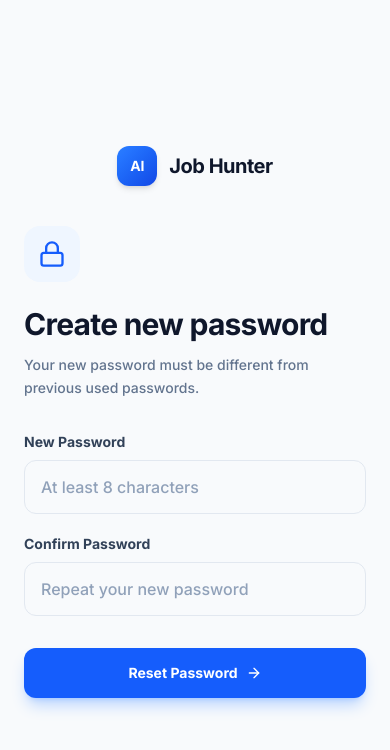
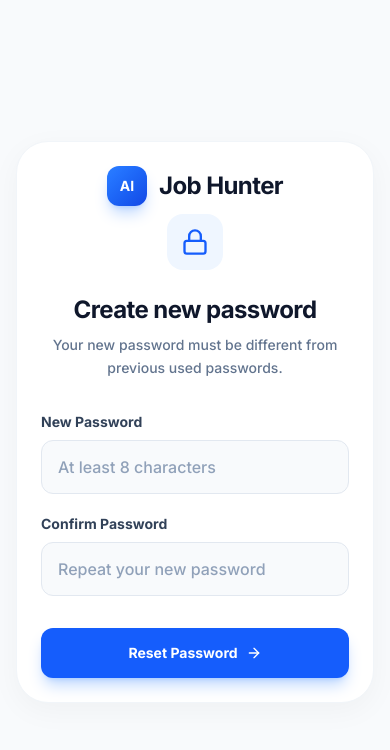
Before and after one commit to akhilmakwana2005/AI-Job-Hunter, a React (Vite) app: page /reset-password/1 in a window 390 px wide. Shown: the top 750 px of the page. Built offline with nearby package versions, Linux system fonts and the light colour scheme; no server answers.

Commit message:
style: improve auth pages UI for mobile with premium card containers

```diff
--- a/src/pages/auth/ForgotPassword.jsx
+++ b/src/pages/auth/ForgotPassword.jsx
@@ -70,26 +70,26 @@ const ForgotPassword = () => {
       </div>
 
       {/* Right Side - Form */}
-      <div className="flex-1 flex items-center justify-center p-6 sm:p-12 lg:p-16 bg-slate-50 lg:bg-white relative">
-        <div className="w-full max-w-md space-y-8 relative z-10">
+      <div className="flex-1 flex items-center justify-center p-4 sm:p-12 lg:p-16 bg-slate-50 lg:bg-white relative">
+        <div className="w-full max-w-md bg-white lg:bg-transparent p-6 sm:p-10 lg:p-0 rounded-[2rem] shadow-[0_8px_30px_rgb(0,0,0,0.04)] lg:shadow-none border border-slate-100 lg:border-transparent space-y-8 relative z-10">
 
           {/* Mobile Logo */}
-          <div className="lg:hidden flex items-center gap-3 justify-center mb-10">
-            <div className="w-10 h-10 bg-gradient-to-br from-blue-500 to-blue-700 text-white rounded-xl flex items-center justify-center font-extrabold text-sm shadow-md">AI</div>
-            <span className="font-extrabold text-xl tracking-tight text-slate-900">Job Hunter</span>
+          <div className="lg:hidden flex items-center gap-3 justify-center mb-2">
+            <div className="w-10 h-10 bg-gradient-to-br from-blue-500 to-blue-700 text-white rounded-xl flex items-center justify-center font-extrabold text-sm shadow-lg shadow-blue-500/30">AI</div>
+            <span className="font-extrabold text-2xl tracking-tight text-slate-900">Job Hunter</span>
           </div>
 
-          <div>
-            <Link to="/login" className="inline-flex items-center text-sm font-bold text-slate-500 hover:text-blue-600 transition-colors mb-6 group">
+          <div className="text-center lg:text-left">
+            <Link to="/login" className="inline-flex items-center text-sm font-bold text-slate-500 hover:text-blue-600 transition-colors mb-6 group justify-center lg:justify-start w-full lg:w-auto">
               <ArrowLeft className="w-4 h-4 mr-2 group-hover:-translate-x-1 transition-transform" /> Back to log in
             </Link>
-            <div className="w-14 h-14 bg-blue-50 rounded-2xl flex items-center justify-center mb-6">
+            <div className="w-14 h-14 bg-blue-50 rounded-2xl flex items-center justify-center mx-auto lg:mx-0 mb-6">
               <KeyRound className="w-7 h-7 text-blue-600" />
             </div>
-            <h2 className="text-3xl font-extrabold text-slate-900 tracking-tight">
+            <h2 className="text-2xl sm:text-3xl font-extrabold text-slate-900 tracking-tight">
               Forgot password?
             </h2>
-            <p className="mt-3 text-sm text-slate-500 font-medium leading-relaxed">
+            <p className="mt-2 text-sm text-slate-500 font-medium leading-relaxed">
               No worries, we'll send you reset instructions. Please enter the email address associated with your account.
             </p>
           </div>
--- a/src/pages/auth/Login.jsx
+++ b/src/pages/auth/Login.jsx
@@ -90,20 +90,20 @@ const Login = () => {
       </div>
 
       {/* Right Side - Form */}
-      <div className="flex-1 flex items-center justify-center p-6 sm:p-12 lg:p-16 bg-slate-50 lg:bg-white relative">
-        <div className="w-full max-w-md space-y-8 relative z-10">
+      <div className="flex-1 flex items-center justify-center p-4 sm:p-12 lg:p-16 bg-slate-50 lg:bg-white relative">
+        <div className="w-full max-w-md bg-white lg:bg-transparent p-6 sm:p-10 lg:p-0 rounded-[2rem] shadow-[0_8px_30px_rgb(0,0,0,0.04)] lg:shadow-none border border-slate-100 lg:border-transparent space-y-8 relative z-10">
 
           {/* Mobile Logo */}
-          <div className="lg:hidden flex items-center gap-3 justify-center mb-10">
-            <div className="w-10 h-10 bg-gradient-to-br from-blue-500 to-blue-700 text-white rounded-xl flex items-center justify-center font-extrabold text-sm shadow-md">AI</div>
-            <span className="font-extrabold text-xl tracking-tight text-slate-900">Job Hunter</span>
+          <div className="lg:hidden flex items-center gap-3 justify-center mb-2">
+            <div className="w-10 h-10 bg-gradient-to-br from-blue-500 to-blue-700 text-white rounded-xl flex items-center justify-center font-extrabold text-sm shadow-lg shadow-blue-500/30">AI</div>
+            <span className="font-extrabold text-2xl tracking-tight text-slate-900">Job Hunter</span>
           </div>
 
-          <div>
-            <h2 className="text-3xl font-extrabold text-slate-900 tracking-tight">
+          <div className="text-center lg:text-left">
+            <h2 className="text-2xl sm:text-3xl font-extrabold text-slate-900 tracking-tight">
               Sign in to your account
             </h2>
-            <p className="mt-3 text-sm text-slate-500 font-medium">
+            <p className="mt-2 text-sm text-slate-500 font-medium">
               Or{' '}
               <Link to="/register" className="font-bold text-blue-600 hover:text-blue-700 transition-colors">
                 create a new account
--- a/src/pages/auth/Register.jsx
+++ b/src/pages/auth/Register.jsx
@@ -91,20 +91,20 @@ const Register = () => {
       </div>
 
       {/* Right Side - Form */}
-      <div className="flex-1 flex items-center justify-center p-6 sm:p-12 lg:p-16 bg-slate-50 lg:bg-white relative">
-        <div className="w-full max-w-md space-y-8 relative z-10">
+      <div className="flex-1 flex items-center justify-center p-4 sm:p-12 lg:p-16 bg-slate-50 lg:bg-white relative">
+        <div className="w-full max-w-md bg-white lg:bg-transparent p-6 sm:p-10 lg:p-0 rounded-[2rem] shadow-[0_8px_30px_rgb(0,0,0,0.04)] lg:shadow-none border border-slate-100 lg:border-transparent space-y-8 relative z-10">
 
           {/* Mobile Logo */}
-          <div className="lg:hidden flex items-center gap-3 justify-center mb-10">
-            <div className="w-10 h-10 bg-gradient-to-br from-blue-500 to-blue-700 text-white rounded-xl flex items-center justify-center font-extrabold text-sm shadow-md">AI</div>
-            <span className="font-extrabold text-xl tracking-tight text-slate-900">Job Hunter</span>
+          <div className="lg:hidden flex items-center gap-3 justify-center mb-2">
+            <div className="w-10 h-10 bg-gradient-to-br from-blue-500 to-blue-700 text-white rounded-xl flex items-center justify-center font-extrabold text-sm shadow-lg shadow-blue-500/30">AI</div>
+            <span className="font-extrabold text-2xl tracking-tight text-slate-900">Job Hunter</span>
           </div>
 
-          <div>
-            <h2 className="text-3xl font-extrabold text-slate-900 tracking-tight">
+          <div className="text-center lg:text-left">
+            <h2 className="text-2xl sm:text-3xl font-extrabold text-slate-900 tracking-tight">
               Create your account
             </h2>
-            <p className="mt-3 text-sm text-slate-500 font-medium">
+            <p className="mt-2 text-sm text-slate-500 font-medium">
               Already have an account?{' '}
               <Link to="/login" className="font-bold text-blue-600 hover:text-blue-700 transition-colors">
                 Sign in instead
--- a/src/pages/auth/ResetPassword.jsx
+++ b/src/pages/auth/ResetPassword.jsx
@@ -83,23 +83,23 @@ const ResetPassword = () => {
       </div>
 
       {/* Right Side - Form */}
-      <div className="flex-1 flex items-center justify-center p-6 sm:p-12 lg:p-16 bg-slate-50 lg:bg-white relative">
-        <div className="w-full max-w-md space-y-8 relative z-10">
+      <div className="flex-1 flex items-center justify-center p-4 sm:p-12 lg:p-16 bg-slate-50 lg:bg-white relative">
+        <div className="w-full max-w-md bg-white lg:bg-transparent p-6 sm:p-10 lg:p-0 rounded-[2rem] shadow-[0_8px_30px_rgb(0,0,0,0.04)] lg:shadow-none border border-slate-100 lg:border-transparent space-y-8 relative z-10">
 
           {/* Mobile Logo */}
-          <div className="lg:hidden flex items-center gap-3 justify-center mb-10">
-            <div className="w-10 h-10 bg-gradient-to-br from-blue-500 to-blue-700 text-white rounded-xl flex items-center justify-center font-extrabold text-sm shadow-md">AI</div>
-            <span className="font-extrabold text-xl tracking-tight text-slate-900">Job Hunter</span>
+          <div className="lg:hidden flex items-center gap-3 justify-center mb-2">
+            <div className="w-10 h-10 bg-gradient-to-br from-blue-500 to-blue-700 text-white rounded-xl flex items-center justify-center font-extrabold text-sm shadow-lg shadow-blue-500/30">AI</div>
+            <span className="font-extrabold text-2xl tracking-tight text-slate-900">Job Hunter</span>
           </div>
 
-          <div>
-            <div className="w-14 h-14 bg-blue-50 rounded-2xl flex items-center justify-center mb-6">
+          <div className="text-center lg:text-left">
+            <div className="w-14 h-14 bg-blue-50 rounded-2xl flex items-center justify-center mx-auto lg:mx-0 mb-6">
               <Lock className="w-7 h-7 text-blue-600" />
             </div>
-            <h2 className="text-3xl font-extrabold text-slate-900 tracking-tight">
+            <h2 className="text-2xl sm:text-3xl font-extrabold text-slate-900 tracking-tight">
               Create new password
             </h2>
-            <p className="mt-3 text-sm text-slate-500 font-medium leading-relaxed">
+            <p className="mt-2 text-sm text-slate-500 font-medium leading-relaxed">
               Your new password must be different from previous used passwords.
             </p>
           </div>
```
